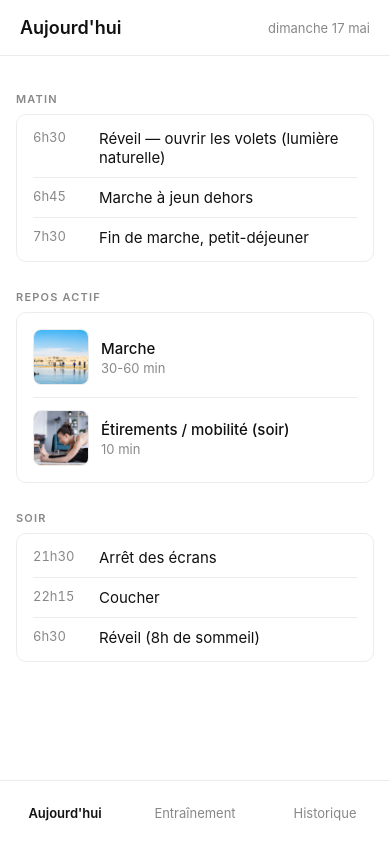
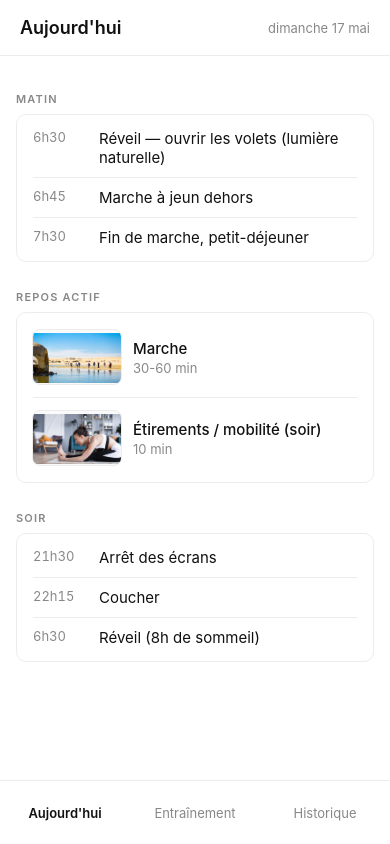
Before and after one commit to Clemboubou/routine-muscu-rn, a React Native app: screen / in a window 390 px wide. Built offline with nearby package versions, Linux system fonts and the light colour scheme.

Commit message:
fix(thumb): largeur variable au ratio (zero crop, zero vide, texte aligne)

```diff
--- a/App.js
+++ b/App.js
@@ -32,8 +32,10 @@ function ExoRow({ exo, last, lastMax }) {
   return (
     <View style={[S.exoRow, last && S.exoRowLast]}>
       <Pressable onPress={() => openLightbox(exo.slug)} android_ripple={{ color: COLORS.soft, borderless: true }}>
-        <View style={S.exoThumb}>
-          <ExoThumb slug={exo.slug} iconSize={32} />
+        <View style={S.exoThumbCol}>
+          <View style={S.exoThumb}>
+            <ExoThumb slug={exo.slug} iconSize={32} />
+          </View>
         </View>
       </Pressable>
       <View style={S.exoInfo}>
@@ -324,8 +326,10 @@ function ExoLogBlock({ exo, weights, note, lastMax, onWeightChange, onNoteChange
     <View style={S.logExoBlock}>
       <View style={S.logExoHeader}>
         <Pressable onPress={() => openLightbox(exo.slug)} android_ripple={{ color: COLORS.soft, borderless: true }}>
-          <View style={S.exoThumb}>
-            <ExoThumb slug={exo.slug} iconSize={28} />
+          <View style={S.exoThumbCol}>
+            <View style={S.exoThumb}>
+              <ExoThumb slug={exo.slug} iconSize={28} />
+            </View>
           </View>
         </Pressable>
         <Text style={S.logExoName}>{exo.name}</Text>
--- a/src/icons.js
+++ b/src/icons.js
@@ -41,15 +41,22 @@ export function ExoIcon({ slug, size = 32, color = '#111' }) {
   return <Render size={size} color={color} />;
 }
 
-// Vignette carrée de liste : cover, crop léger acceptable à 56px.
-export function ExoThumb({ slug, size = 56, iconSize = null }) {
+// Vignette : largeur variable selon le ratio naturel (hauteur 56), pas de crop.
+// `maxW` clamp les images très landscape pour qu'elles ne débordent pas du conteneur.
+export function ExoThumb({ slug, height = 56, maxW = 88, iconSize = null }) {
   const img = EXO_IMAGES[slug];
   if (img) {
-    return <Image source={img} style={{ width: '100%', height: '100%' }} resizeMode="cover" />;
+    const ratio = EXO_RATIOS[slug] || 1;
+    const naturalW = height * ratio;
+    if (naturalW <= maxW) {
+      return <Image source={img} style={{ height, aspectRatio: ratio }} resizeMode="cover" />;
+    }
+    // Image trop large → on cap à maxW, contain pour pas crop
+    return <Image source={img} style={{ width: maxW, height }} resizeMode="contain" />;
   }
-  const sz = iconSize != null ? iconSize : Math.round(size * 0.55);
+  const sz = iconSize != null ? iconSize : Math.round(height * 0.55);
   return (
-    <View style={{ width: '100%', height: '100%', alignItems: 'center', justifyContent: 'center' }}>
+    <View style={{ width: height, height, alignItems: 'center', justifyContent: 'center' }}>
       <ExoIcon slug={slug} size={sz} />
     </View>
   );
--- a/src/styles.js
+++ b/src/styles.js
@@ -72,11 +72,15 @@ export const S = StyleSheet.create({
     gap: 12,
   },
   exoRowLast: { borderBottomWidth: 0 },
+  // Colonne fixe pour aligner le texte après la vignette (peu importe sa largeur)
+  exoThumbCol: {
+    width: 88, height: 56,
+    alignItems: 'center', justifyContent: 'center',
+  },
   exoThumb: {
-    width: 56, height: 56, borderRadius: 8,
+    height: 56, borderRadius: 8,
     backgroundColor: COLORS.soft,
     borderWidth: 1, borderColor: COLORS.line,
-    alignItems: 'center', justifyContent: 'center',
     overflow: 'hidden',
   },
   exoInfo: { flex: 1 },
```
